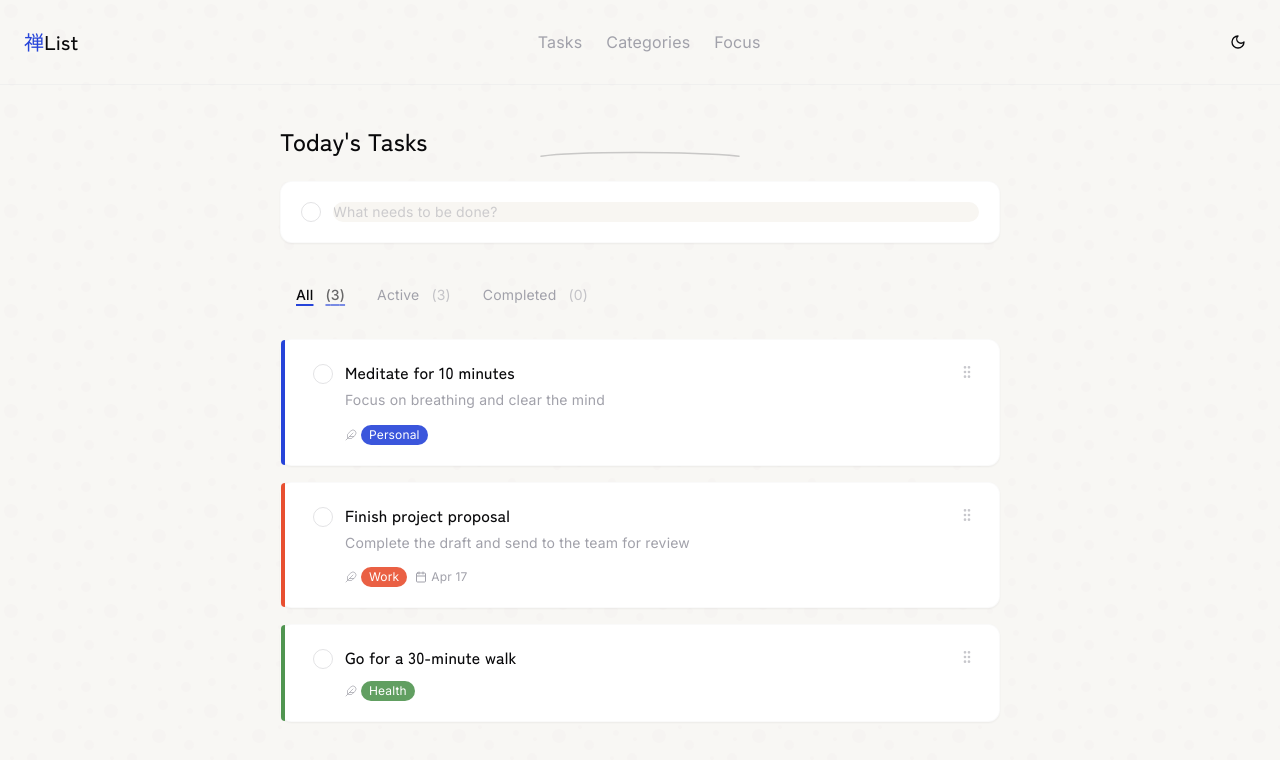
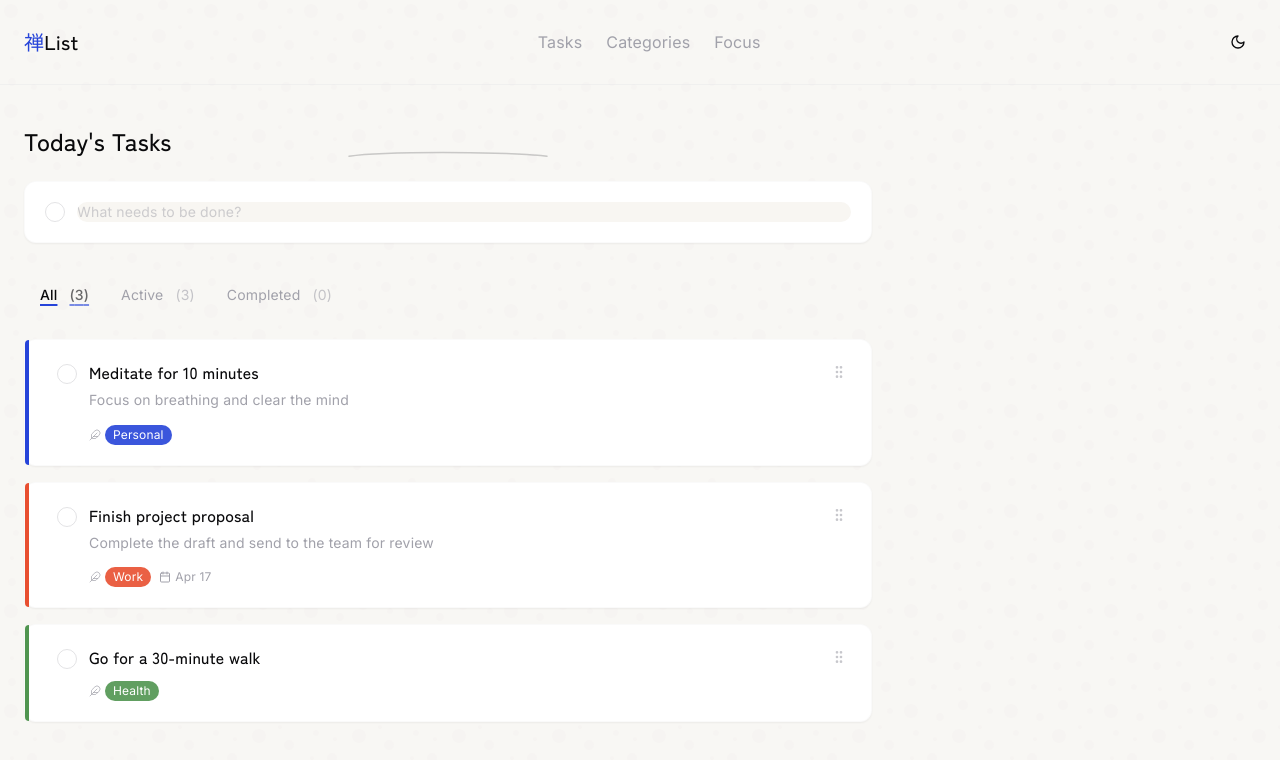
Before and after one commit to vaibhavsaha/zenlist-harmony, a React (Vite) app: page / in a window 1280 px wide. Shown: the top 760 px of the page. Built offline with nearby package versions, Linux system fonts and the light colour scheme.

Commit message:
Refactor: Left-side UI orientation

```diff
--- a/src/pages/Index.tsx
+++ b/src/pages/Index.tsx
@@ -82,10 +82,10 @@ const Index = () => {
   };
 
   return (
-    <div className="min-h-screen flex flex-col japanese-paper zen-bg">
+    <div className="min-h-screen flex flex-col japanese-paper">
       <AppHeader />
 
-      <main className="flex-1 container max-w-3xl py-10 px-4 sm:px-6 mx-auto">
+      <main className="flex-1 container max-w-4xl py-10 px-6 mx-0">
         <h1 className="text-2xl font-jp font-medium mb-6 brush-stroke-bg animate-float">Today's Tasks</h1>
 
         <AddTaskForm onAddTask={handleAddTask} categories={categories} />
@@ -103,7 +103,7 @@ const Index = () => {
         />
 
         {tasks.length === 0 && (
-          <div className="text-center py-16">
+          <div className="text-left py-16">
             <p className="text-muted-foreground/80 italic">Your task list is empty. Add a new task to get started.</p>
           </div>
         )}
```
